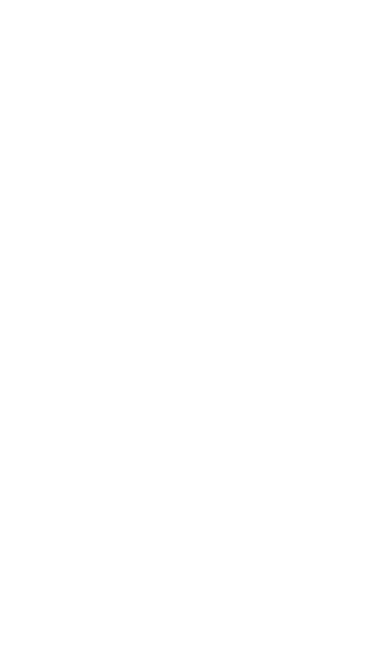
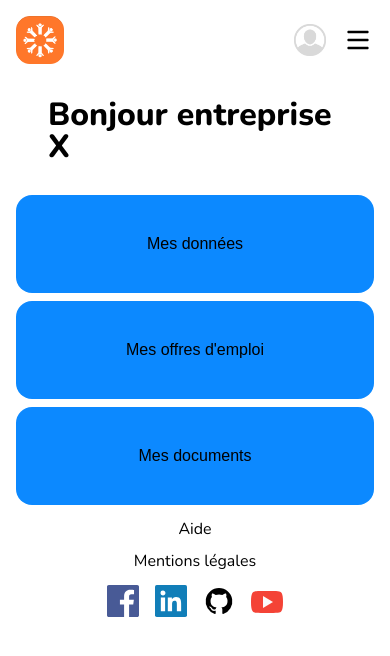
Before and after one commit to lekdup/projet-o-boulot, a React (Create React App) app in the folder front/: page /entreprise in a window 390 px wide. Before the commit this address had no page. Shown: the top 656 px of the page. Built offline with nearby package versions, Linux system fonts and the light colour scheme.

Commit message:
espace Entreprise mobile

```diff
--- a/front/src/components/App.js
+++ b/front/src/components/App.js
@@ -2,17 +2,18 @@
 import Homepage from './Homepage/Homepage';
 import CandidatArea from './CandidateArea/CandidateArea';
 import { Routes, Route } from 'react-router-dom';
+import EntrepriseArea from './EntrepriseArea/EntrepriseArea';
 
 function App() {
   return (
     <div className="App">
 
-     <Routes>
-       <Route path="/" element={<Homepage />} />
-       <Route path="/candidate-area" element={<CandidatArea />} />
+      <Routes>
+        <Route path="/" element={<Homepage />} />
+        <Route path="/candidat" element={<CandidatArea />} />
+        <Route path="/entreprise" element={<EntrepriseArea />} />
+       </Routes>
 
-
-    </Routes>
     </div>
   );
 }
--- /dev/null
+++ b/front/src/components/EntrepriseArea/EntrepriseArea.js
@@ -0,0 +1,28 @@
+import './EntrepriseArea.scss';
+import Footer from '../Footer/Footer';
+import Header from '../Header/Header';
+
+function EntrepriseArea() {
+
+    return(
+        <div className="EntrepriseArea">
+            <Header />
+
+            <h1 className="EntrepriseArea-title"> Bonjour entreprise X </h1>
+
+            <div className='EntrepriseArea-buttons'>
+                <button className='EntrepriseArea-button' >Mes données</button>
+                <button className='EntrepriseArea-button' >Mes offres d'emploi</button>
+                <button className='EntrepriseArea-button' >Mes documents</button>
+            </div>
+
+
+            <Footer />
+
+        </div>
+
+
+    )
+}
+
+export default EntrepriseArea;
--- /dev/null
+++ b/front/src/components/EntrepriseArea/EntrepriseArea.scss
@@ -0,0 +1,29 @@
+@use 'src/styles/vars';
+
+.EntrepriseArea {
+
+
+
+    &-title {
+        display: flex;
+        justify-content: center;
+        font-size: 2rem;
+        font-weight: 800;
+        padding: 2rem;
+
+    }
+    &-buttons {
+        display: flex;
+        flex-direction: column;
+        gap: .5rem;
+        padding-bottom: 1rem;
+
+    }
+    &-button {
+        padding: 2.5rem;
+        background-color: vars.$blue;
+        border-radius: 1rem;
+        font-size: 1rem;
+
+    }
+}
```
